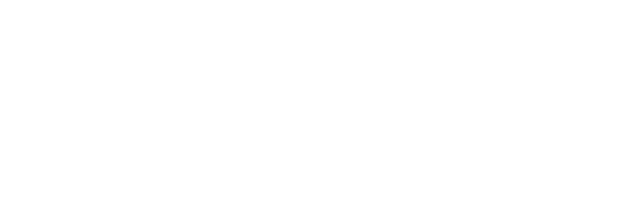
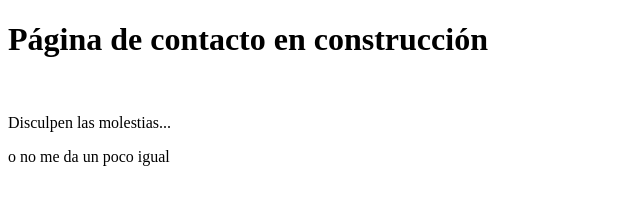
Before and after one commit to DylanMolinaAmariles/WebAsociacionJDD, a plain HTML site: page Contacto.html in a window 1280 px wide. Shown: the whole page, without its empty margins (0-640 px from the left). Drawn offline with Linux system fonts and the light colour scheme.

Commit message:
Prueba de push y pull que me rayo solo

```diff
--- a/Contacto.css
+++ b/Contacto.css
@@ -1,3 +1,7 @@
-body{
+.body{
     background-image:url("../WebAsociacionJDD/fotosTrbajoGrupal/jdd-modified2.png");
  }
+
+ .body{
+    font-family: 'Times New Roman', Times, serif;
+ }
--- a/Contacto.html
+++ b/Contacto.html
@@ -6,7 +6,11 @@
     <link rel="icon" href="../ASOCIACION/WebAsociacionJDD/fotosTrbajoGrupal/jdd-modified.png" type="image/x-icon">
     <title>Contacto</title>
 </head>
-<body>
+<body class="body">
+    <h1>Página de contacto en construcción</h1>
+    <br>
+    <p>Disculpen las molestias...</p>
+    <p>o no me da un poco igual </p>
 
 </body>
 </html>
```
